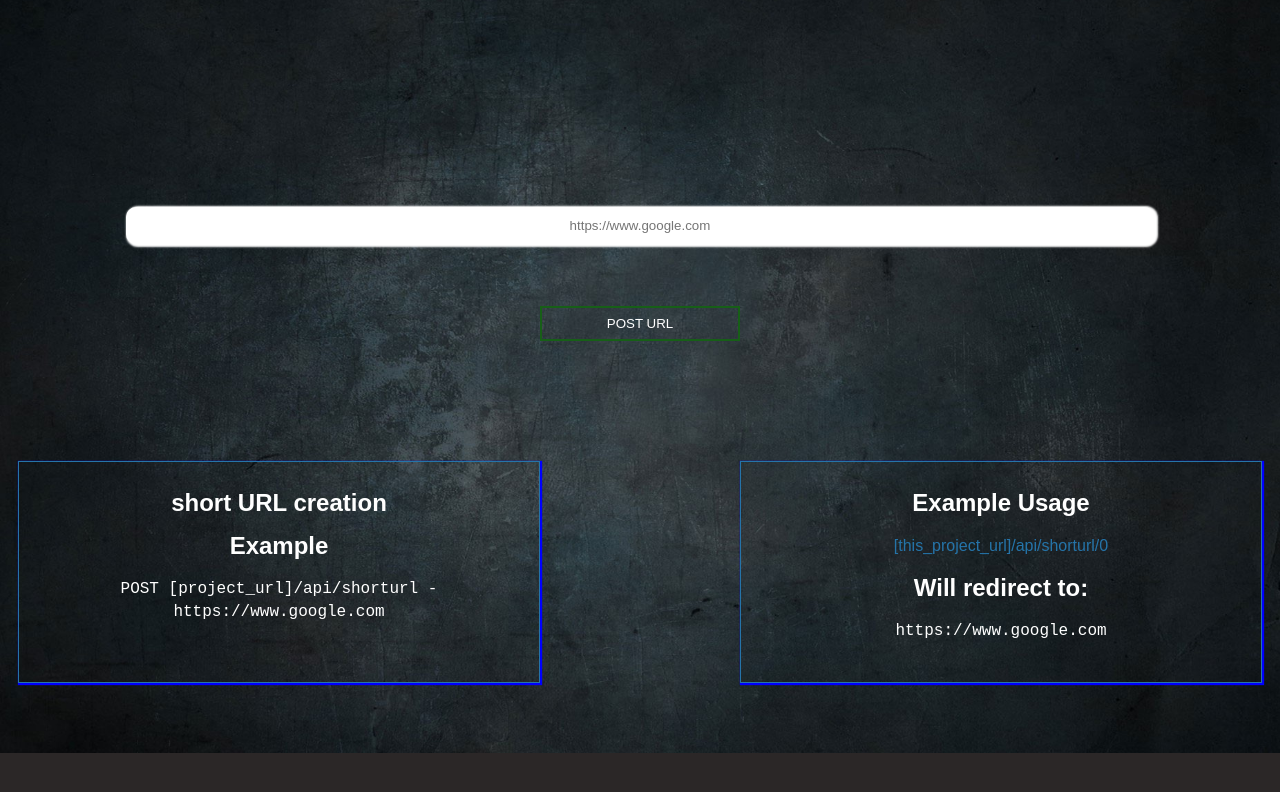
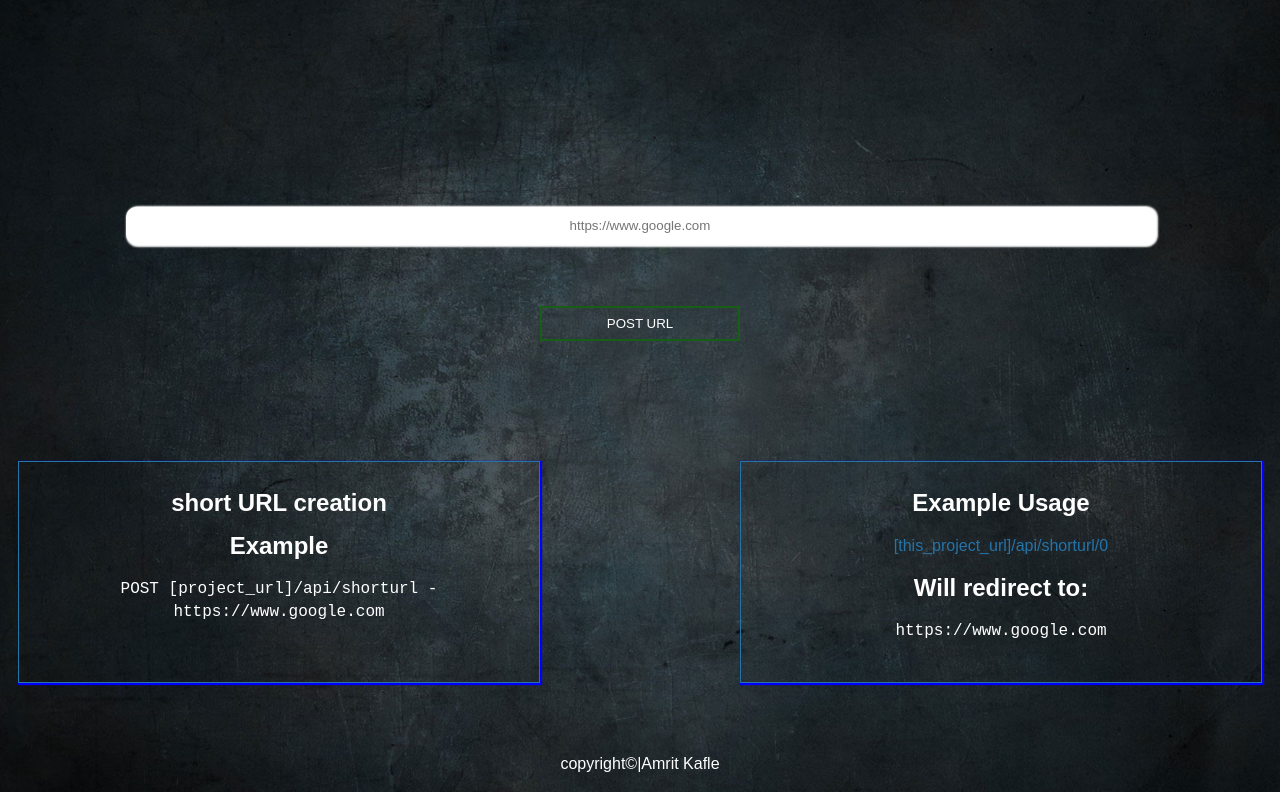
Before and after one commit to Kaphleamrit/URL-shortener-Microservice, a website: page views/index.html in a window 1280 px wide. Shown: the part 76-868 px from the top of the page. Before the commit the page ends 829 px from the top, so only its background shows below. Drawn offline with Linux system fonts and the light colour scheme.

Commit message:
UI improvement

```diff
--- a/public/style.css
+++ b/public/style.css
@@ -87,6 +87,11 @@ padding: 0px 5px 10px 5px;
     margin-bottom: 20px;
 }
 
+footer {
+    color: var(--white);
+    margin-top: 40px;
+}
+
 @media screen and (min-width: 768px){
 
     form {
--- a/views/index.html
+++ b/views/index.html
@@ -24,21 +24,23 @@
         </form>
       </section>
 
-      <div class = "documentation">
+      <div class="documentation">
         <section id="shortUrlCreation">
           <h2>short URL creation</h2>
           <h2>Example</h2>
           <code> POST [project_url]/api/shorturl - https://www.google.com</code>
         </section>
 
-      <section id = "exampleUsage">
+        <section id="exampleUsage">
           <h2>Example Usage</h2>
           <a>[this_project_url]/api/shorturl/0</a>
           <h2>Will redirect to:</h2>
           <code>https://www.google.com</code>
         </section>
       </div>
-
     </main>
+    <footer>
+      <p>copyright&copy;|Amrit Kafle</p>
+    </footer>
   </body>
 </html>
```
Lines whose indentation alone changed are shown as unchanged.
